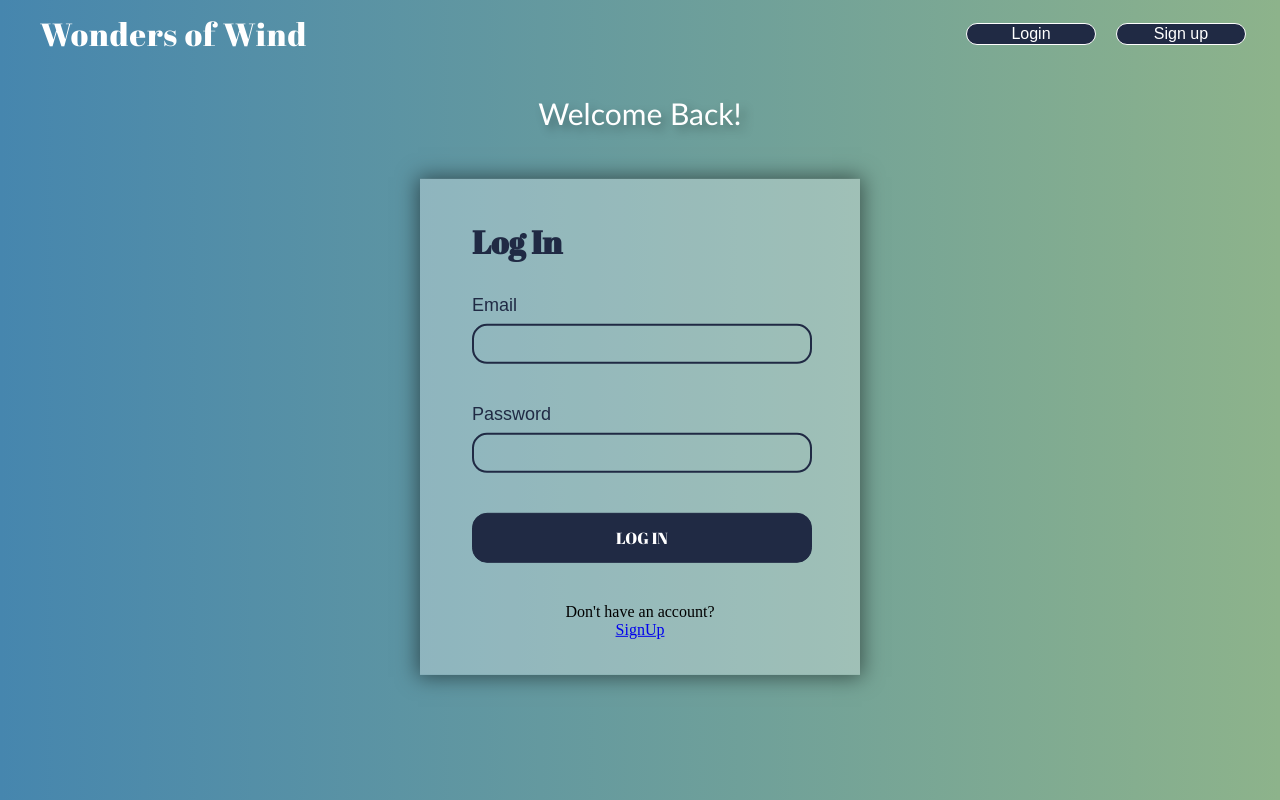
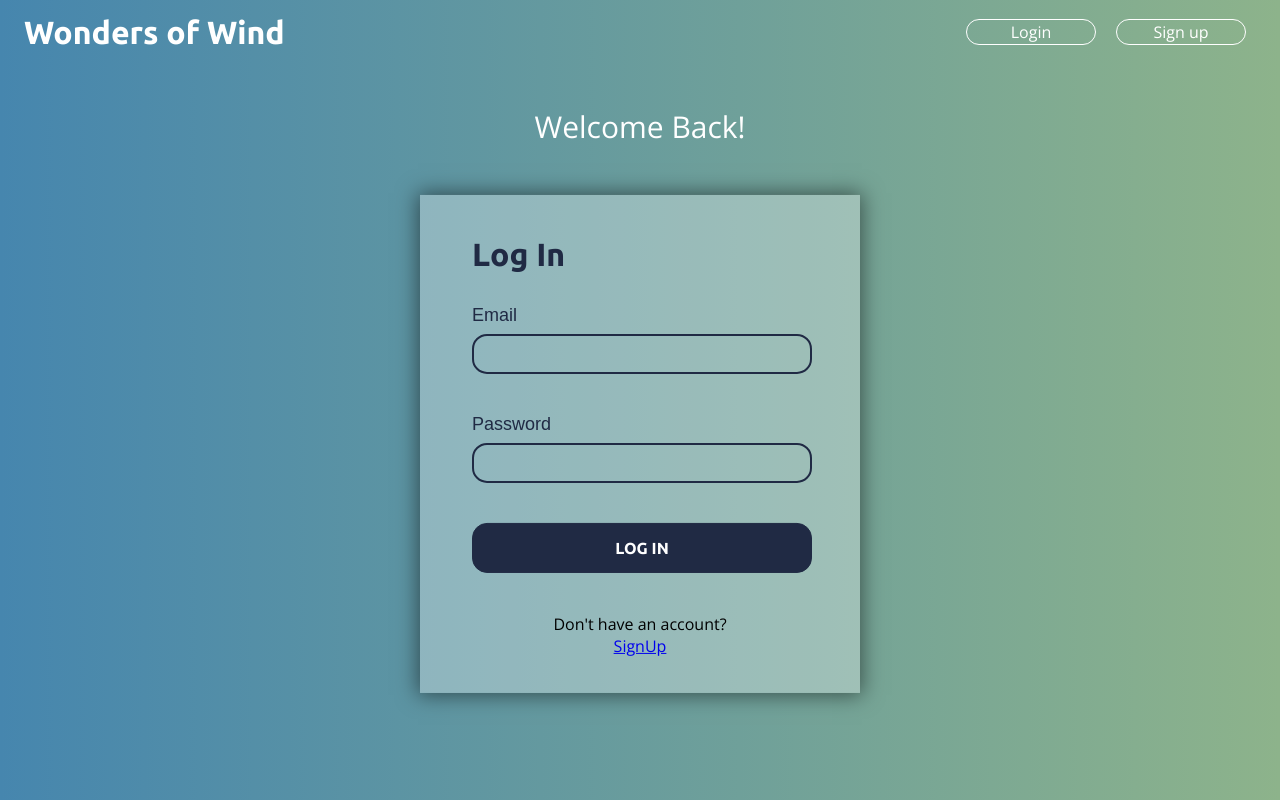
Before and after one commit to T1mTop1a/team_project_wonders_of_wind, a React (Create React App) app in the folder frontend/: page /login in a window 1280 px wide. Built offline with nearby package versions, Linux system fonts and the light colour scheme.

Commit message:
font changes

```diff
--- a/frontend/src/pages/addTurbine.js
+++ b/frontend/src/pages/addTurbine.js
@@ -233,7 +233,7 @@ const addTurbine = () => {
                 <Button
                     className="addButton"
                     style={{
-                        fontFamily: "Abril Fatface",
+                        fontFamily: "Ubuntu",
                         color: "#202A44",
                         border: "2px solid #202A44",
                         boxShadow: "0 0 20px 2px rgba(0, 0, 0, 0.2)",
--- a/frontend/src/pages/css/addTurbine.css
+++ b/frontend/src/pages/css/addTurbine.css
@@ -17,5 +17,6 @@
 
 
 .addTurbinebox{
+  font-family: 'Ubuntu', sans-serif;
   margin-top: 40px;
 }
--- a/frontend/src/pages/css/homepage.css
+++ b/frontend/src/pages/css/homepage.css
@@ -57,7 +57,7 @@ input[type="text"]{
     left: 433px;
     top: 295px;
     border: 0;
-    font-family: Abril Fatface;
+    font-family:  'Ubuntu', sans-serif;
     font-weight: lighter;
     font-size: large;
     color: #FFFFFF;
@@ -73,7 +73,7 @@ input[type="text"]{
 }
 
 .inputBox::placeholder {
-    font-family: Arial, Helvetica, sans-serif;
+    font-family: 'Open Sans', sans-serif;
     font-style: normal;
     font-weight: 400;
     font-size: 20px;
@@ -85,7 +85,7 @@ input[type="text"]{
   }
 
  .description{
-   font-family: Arial, Helvetica;
+   font-family: 'Open Sans', sans-serif;
    color: #fff;
    font-size: large;
    font-weight: bold;
@@ -138,7 +138,7 @@ input[type="text"]{
 }
 
 .searchTitle{
-  font-family: 'Abril Fatface', cursive;
+  font-family: 'Ubuntu', sans-serif;
   font-weight: 200;
   font-size: x-large;
   color: #fff;
--- a/frontend/src/pages/css/navBar.css
+++ b/frontend/src/pages/css/navBar.css
@@ -1,3 +1,5 @@
+@import url("https://fonts.googleapis.com/css2?family=Ubuntu:wght@700&display=swap");
+
 body {
   background-image: linear-gradient(.25turn, #4686AE, #8DB38B);
 }
@@ -22,11 +24,13 @@ body {
   /* background: #202A44; */
   /* background-color: rgba(0, 0, 0, 0.29); */
   float: top;
+  margin-bottom: 20px;
 
 }
 
 .link {
-  font-family: monospace;
+  font-family: 'Ubuntu', sans-serif;
+  font-size: 32px;
   color: #fff;
   text-decoration: "none";
   cursor: auto;
@@ -38,12 +42,13 @@ body {
 }
 
 .linkBoxes {
+  font-family: 'Open Sans', sans-serif;
   cursor: auto;
   color: white;
   border-radius: 15px;
   text-align: centre;
   font-size: medium;
-  background: #202A44;
+  background: transparent;
   right: 0;
   border: 1px solid white;
   margin: 10px;
@@ -51,5 +56,5 @@ body {
 }
 
 .linkBoxes:hover{
-  background: transparent;
+  background: #202A44;
 }
--- a/frontend/src/pages/css/signupLogin.css
+++ b/frontend/src/pages/css/signupLogin.css
@@ -13,7 +13,7 @@
 }
 
 .title{
-    font-family: 'Abril Fatface', cursive;
+    font-family: 'Ubuntu', sans-serif;
     margin-left: 2rem;
     color: #202A44;
     text-align: left;
@@ -52,7 +52,7 @@
 }
 
 .smallBox2{
-    font-family: 'Abril Fatface', cursive;
+    font-family: 'Ubuntu', sans-serif;
     position: relative;
     margin: auto;
     color: white;
@@ -69,23 +69,33 @@
 
 .labelLink{
     text-align: center;
+    font-family: 'Open Sans', sans-serif;
 }
 
 .errorDisplay {
-    font-family: 'Gill Sans', 'Gill Sans MT', Calibri, 'Trebuchet MS', sans-serif;
+    font-family: 'Open Sans', sans-serif;
     text-align: center;
     color: #202A44;
     font-weight: 100;
     font-size: larger;
     border: 2px solid #202A44;
+    border-radius: 10px;
+    /* animation: blinker 5s linear infinite; */
 }
+/*
+@keyframes blinker {
+    70% {
+      opacity: 0;
+    }
+} */
 
 .welcomeLogin{
-    font-family: 'Gill Sans', 'Gill Sans MT', Calibri, 'Trebuchet MS', sans-serif;
-    filter: drop-shadow(5px 5px 5px rgba(0,0,0,0.3));
+    font-family: 'Open Sans', sans-serif;
+    /* filter: drop-shadow(5px 5px 5px rgba(0,0,0,0.3)); */
     text-align: center;
-    color: white;
-    font-weight: 100;
+    color: #fff;
+    font-weight: 400;
     font-size: 30px;
+    margin-top: 40px;
     transform: translate(0%, 5%);
 }
--- a/frontend/src/pages/css/viewTurbines.css
+++ b/frontend/src/pages/css/viewTurbines.css
@@ -1,15 +1,19 @@
 .myTurbines{
-    font-family: 'Abril Fatface', cursive;
+    margin-top: 30px;
+    font-family: 'Open Sans', sans-serif;
     text-align: center;
-    color: white;
+    color: #ffffff;
     font-weight: 400;
     font-size: 30px;
     transform: translate(0%, 5%);
 }
 
+
+
+
 .addTurbineButton{
     cursor: auto;
-    font-family: 'Abril Fatface', cursive;
+    font-family: 'Ubuntu', sans-serif;
     width: 220px;
     height: 35px;
     display: block;
@@ -32,7 +36,7 @@
 
 .turbineLabel{
     margin-left: 2rem;
-    font-family: Arial, Helvetica, sans-serif;
+    font-family: 'Open Sans', sans-serif;;
     font-style: normal;
     font-size: large;
     color: #202A44;
@@ -89,13 +93,13 @@
 .turbineDetails{
     margin-left: 2rem;
     margin-top: 5px;
-    font-family: Arial, Helvetica, sans-serif;
+    font-family: 'Open Sans', sans-serif;
     color:  #202A44;
 }
 
 .noTurbines{
     position: relative;
-    font-family: 'Abril Fatface', cursive;
+    font-family: 'Ubuntu', sans-serif;
     text-align: center;
     margin-top: 20px;
     margin-bottom: 20px;
@@ -121,5 +125,5 @@
 }
 
 .turbineLabel{
-    font-family: 'Abril Fatface', cursive;
+    font-family: 'Ubuntu', sans-serif;
 }
--- a/frontend/src/pages/navBar.js
+++ b/frontend/src/pages/navBar.js
@@ -52,11 +52,12 @@ const Header = () => {
         <Toolbar>
           <Link style={{ textDecoration: "none" }} to="/" className="link">
             <Button
+              class = "link"
               data-testid="home button"
               variant="h6"
               align="left"
               component="div"
-              sx={{fontFamily: 'Abril Fatface', fontSize: '32px',textTransform: 'none', mr: 2, flexGrow: 1 }}
+              // sx={{fontFamily: 'Jost, sans-serif', fontSize: '32px',textTransform: 'none', mr: 2, flexGrow: 1 }}
             >
               {appName}
             </Button>
```
